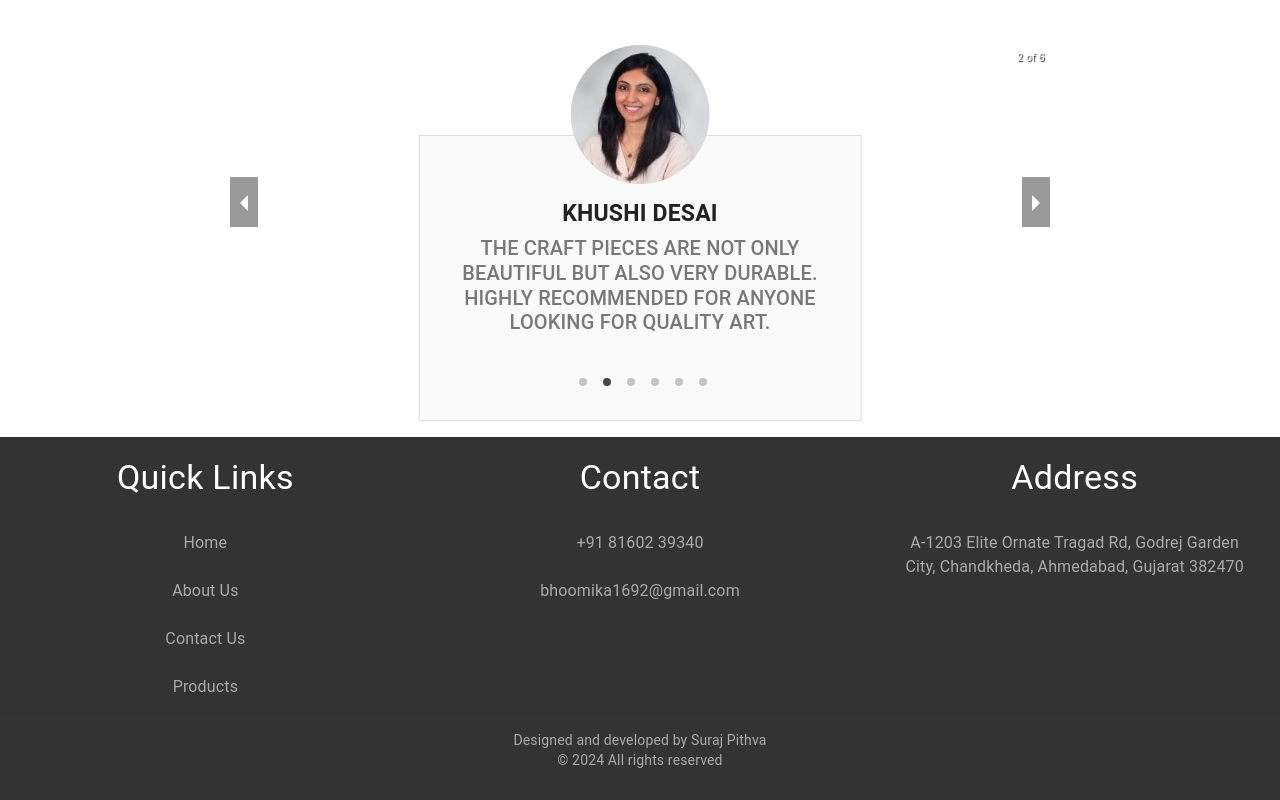
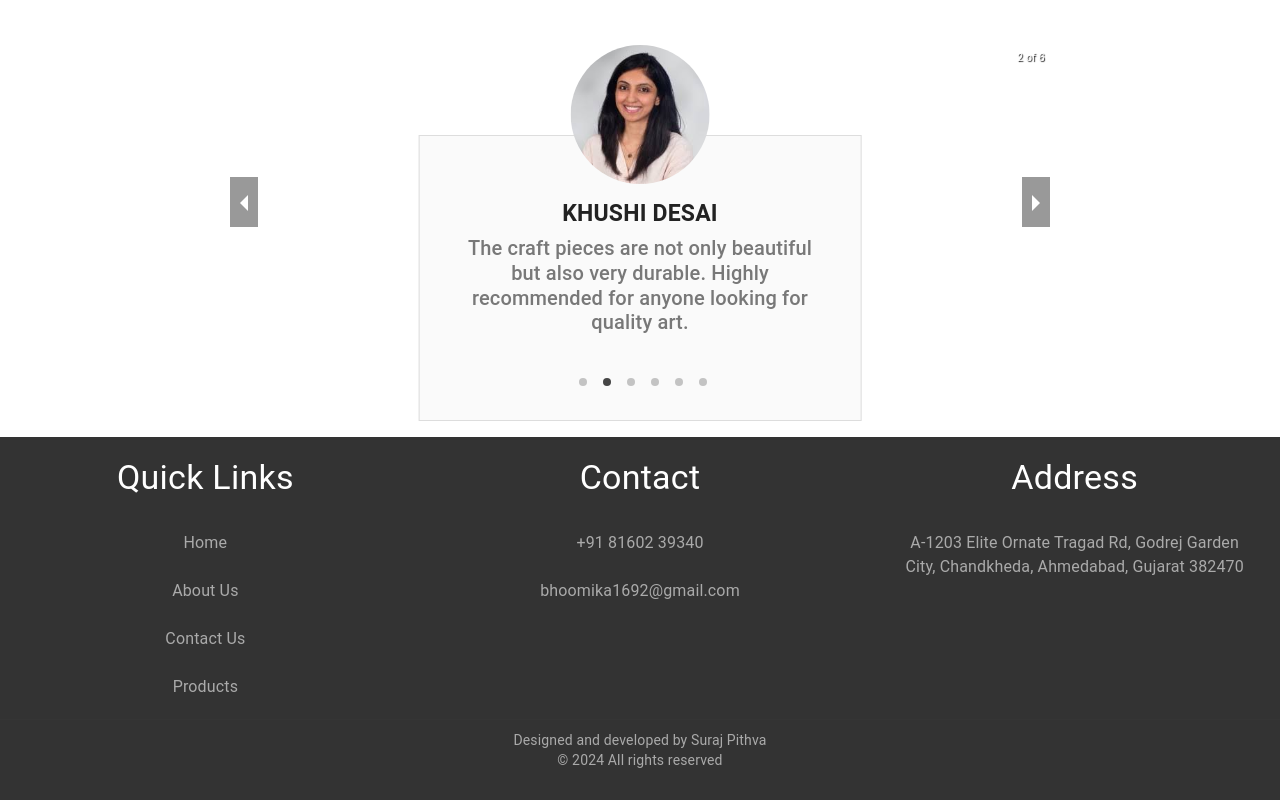
Before and after one commit to surajpithva/try-demo, a React (Create React App) app: page / in a window 1280 px wide. Shown: the part 1735-2535 px from the top of the page. Built offline with nearby package versions, Linux system fonts and the light colour scheme; the HTML template or start-up script is replaced by a standard one.

Commit message:
Feat Fix bug

```diff
--- a/src/components/footer/footer.css
+++ b/src/components/footer/footer.css
@@ -72,3 +72,7 @@
     color: rgb(141, 213, 222);
     font-size: large;
 }
+.address-link {
+    text-decoration: none;
+    color: inherit;
+  }
--- a/src/components/footer/footer.jsx
+++ b/src/components/footer/footer.jsx
@@ -33,7 +33,7 @@ const Footer = () => {
           <List className="footer-list">
             <Link to="/" className="footer-link">
               <ListItem>
-                <ListItemText  primary="Home" className="text-center" />
+                <ListItemText primary="Home" className="text-center" />
               </ListItem>
             </Link>
             <Link to="/aboutus" className="footer-link">
@@ -66,7 +66,7 @@ const Footer = () => {
             </ListItem>
             <ListItem>
               <ListItemText
-                className="mx-2 text-center "
+                className="mx-2 text-center"
                 primary="bhoomika1692@gmail.com"
               />
             </ListItem>
@@ -80,8 +80,20 @@ const Footer = () => {
             <ListItem>
               <ListItemText
                 className="mx-2 text-center"
-                primary="A-1203 Elite Ornate
-Tragad Rd, Godrej Garden City, Chandkheda, Ahmedabad, Gujarat 382470"
+                primary={
+                  <a
+                    href="https://www.google.com/maps/search/?api=1&query=A-1203+Elite+Ornate+Tragad+Rd,+Godrej+Garden+City,+Chandkheda,+Ahmedabad,+Gujarat+382470"
+                    target="_blank"
+                    rel="noopener noreferrer"
+                    className="address-link"
+                  >
+                    A-1203 Elite Ornate
+
+                    Tragad Rd, Godrej Garden City, Chandkheda,
+
+                    Ahmedabad, Gujarat 382470
+                  </a>
+                }
               />
             </ListItem>
           </List>
--- a/src/components/testimonial/testimonial.css
+++ b/src/components/testimonial/testimonial.css
@@ -46,7 +46,7 @@
   }
 
   .myCarousel h4 {
-    text-transform: uppercase;
+    /* text-transform: uppercase; */
     margin-top: 0;
     padding-top: 0;
     font-weight: 500;
--- a/src/json-data/testimonialData/testimonialData.js
+++ b/src/json-data/testimonialData/testimonialData.js
@@ -6,6 +6,8 @@ import divyaClient from "../../assests/divyaClient.jpeg"
 import khushiClient from "../../assests/khushiClient.jpeg"
 import muskanClient from "../../assests/muskanClient.jpeg"
 import sharddhaClient from "../../assests/sharddhaClient.jpeg"
+import HetviClient from "../../assests/hetvi seth .jpg"
+
 
 
 
@@ -28,8 +30,8 @@ const testimonials = [
       message: "The craft pieces are not only beautiful but also very durable. Highly recommended for anyone looking for quality art."
     },
     {
-      imgSrc: surajClient,
-      name: "Suraj Pithva",
+      imgSrc: HetviClient,
+      name: "Hetvi Shah",
       message: "The quality of the handmade crafts is exceptional. Each piece is unique and beautifully crafted."
     },
     {
--- a/src/pages/products/products.css
+++ b/src/pages/products/products.css
@@ -1,4 +1,3 @@
-/* Container styles */
 .product-card {
   position: relative;
   cursor: pointer;
```
Also changed, not shown: src/assests/hetvi seth .jpg (added).
